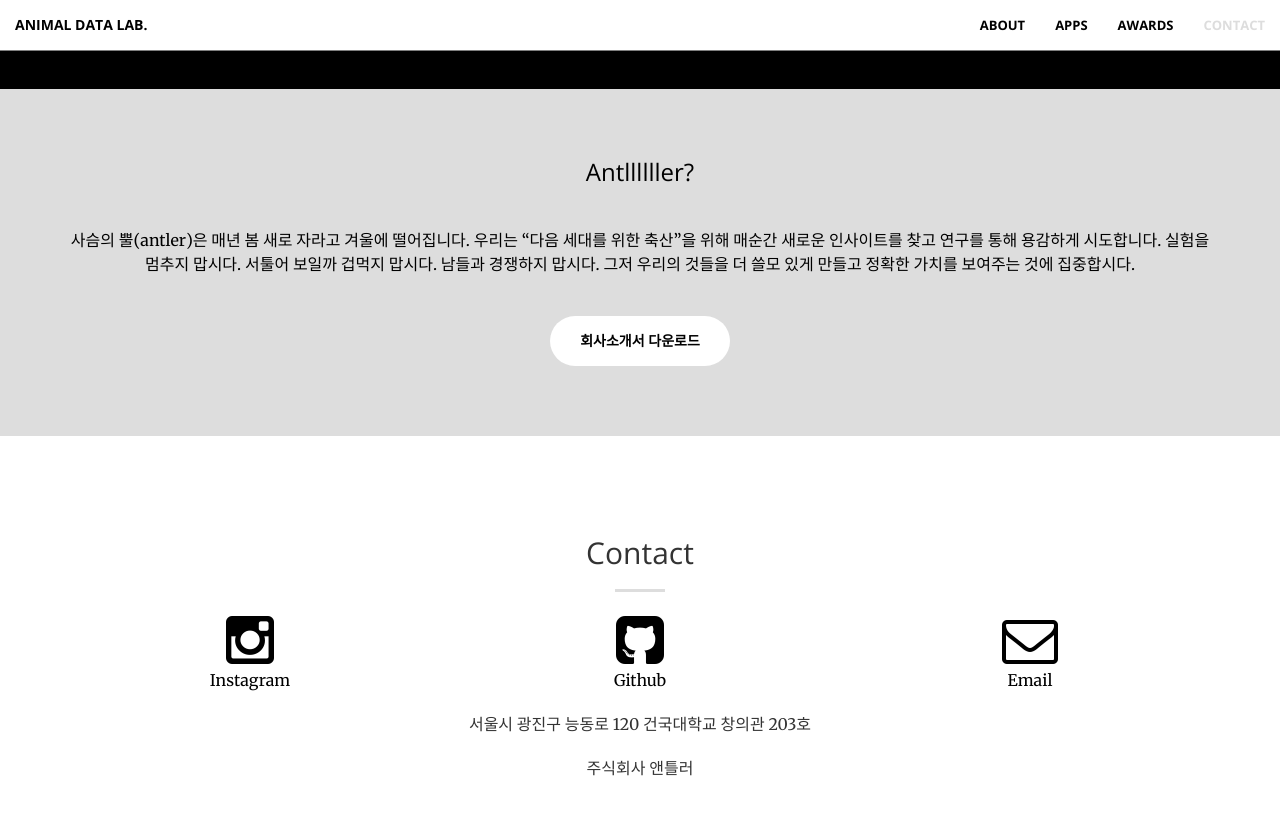
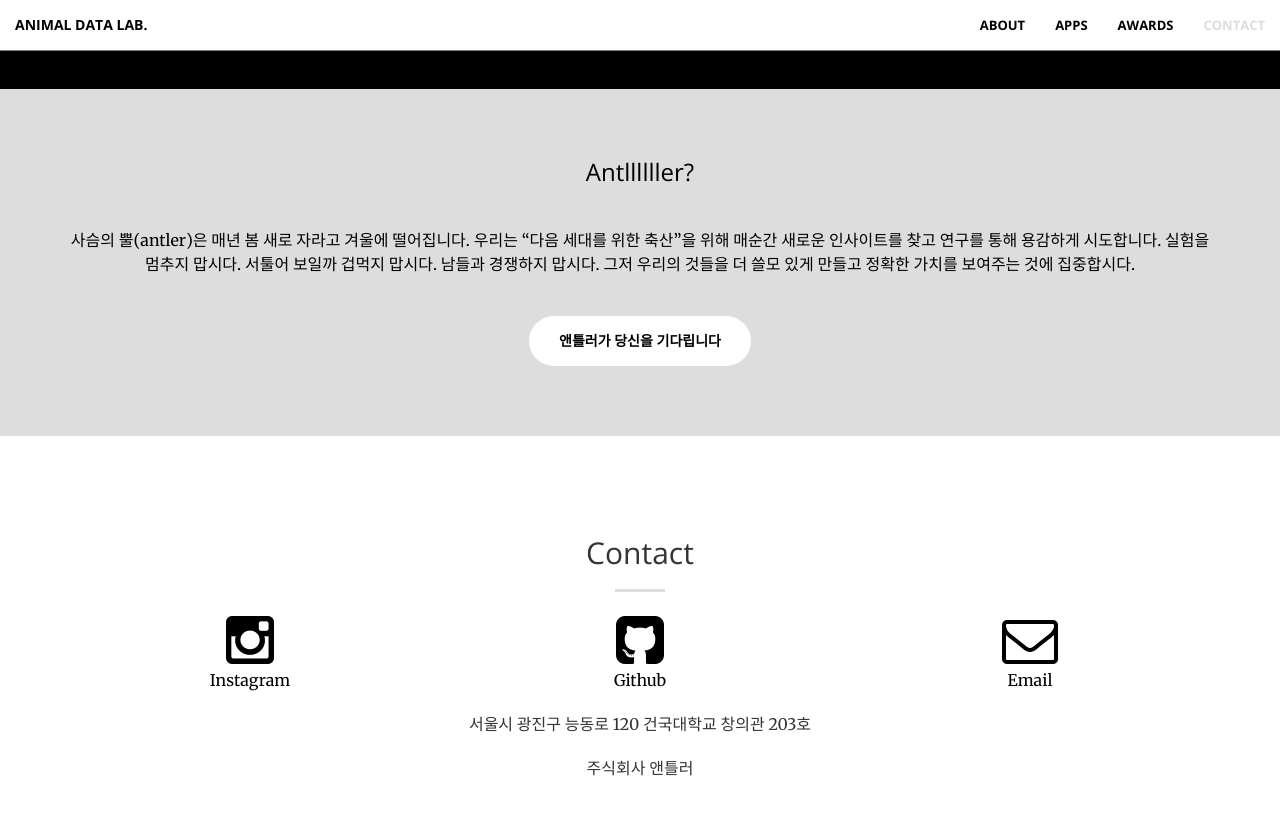
Before and after one commit to adatalab/adatalab.github.io, a Jekyll site: the page built from index.html, in a window 1280 px wide and 900 px high, scrolled down 2692 px. Shown: the top 815 px of the window. Built offline with Jekyll 4.4.1, drawn with Linux system fonts in a browser that asks for light colours.

Commit message:
update 채용공고

```diff
--- a/_includes/aside.html
+++ b/_includes/aside.html
@@ -10,10 +10,13 @@
                 </font>
               </p>
               <br>
+              <!-- <p>
+                <font color="#000000">
+                  <a href="https://drive.google.com/file/d/1PySwbB8fjXMq-jyAOTSXEQg2dHcUR71l/view?usp=sharing" class="btn btn-default btn-xl wow tada">회사소개서</a>
+                </font>
+              </p> -->
               <p>
-                <font color="#000000">
-                  <a href="https://drive.google.com/file/d/1PySwbB8fjXMq-jyAOTSXEQg2dHcUR71l/view?usp=sharing" class="btn btn-default btn-xl wow tada">회사소개서 다운로드</a>
-                </font>
+                <a href="https://www.notion.so/ec3797e0cad64e3cbbfb15b4c73ade15" class="btn btn-default btn-xl wow tada">앤틀러가 당신을 기다립니다</a>
               </p>
               <!-- <h2><img src="https://github.com/adatalab/logo/blob/master/logo.png?raw=true" width=120 height=120></h2>
               <a href="https://github.com/adatalab" class="btn btn-default btn-xl wow tada">Github 둘러보기</a> -->
```
Also changed, not shown: 1 other file.
